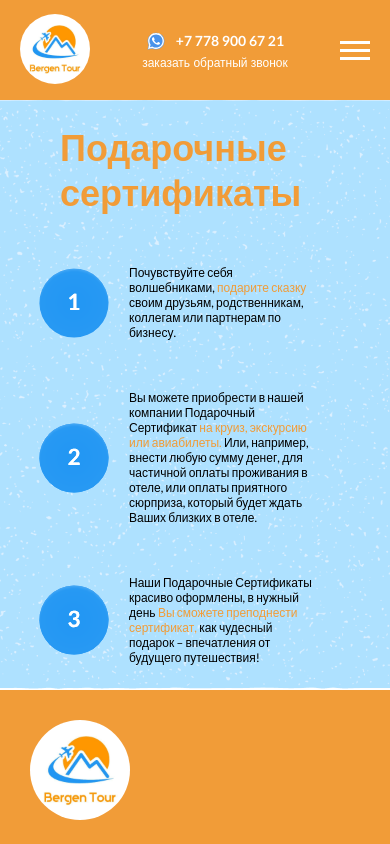
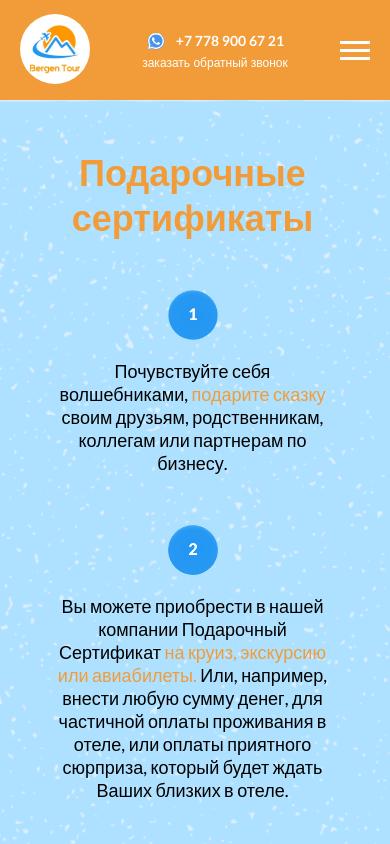
Before and after one commit to dariaSDemidova/Bergen-Tour, a React (Vite) app: page /certificates in a window 390 px wide. Shown: the top 844 px of the page. Built offline with nearby package versions, Linux system fonts and the light colour scheme.

Commit message:
fix adaptive of certificate page

```diff
--- a/src/pages/Certificates/Certificates.jsx
+++ b/src/pages/Certificates/Certificates.jsx
@@ -1,12 +1,14 @@
 import './Certificates.scss';
+
 import number1 from "../../assets/icons/number1.svg"
 import number2 from "../../assets/icons/number2.svg"
 import number3 from "../../assets/icons/number3.svg"
+
 const Certificates = () => {
     return (
         <main>
             <section className="cert">
-        <div className="container">
+                <div className="cert-container">
                     <h1 className="certificates">Подарочные сертификаты</h1>
                     <div className="box box1">
                         <img className="number" src={number1} alt="number1"/>
--- a/src/pages/Certificates/Certificates.scss
+++ b/src/pages/Certificates/Certificates.scss
@@ -1,87 +1,91 @@
-
 @import '../../styles/mixins';
 
 .cert {
   background: url('../../assets/images/backgroundCertificates.png') center center/cover no-repeat;
-    background-repeat: no-repeat;
-    background-position: center;
-    background-size: cover;
 
-      @media screen and (max-width: 768px) {
-        font-size: 10px;
-      }
-       @media screen and (max-width: 425px) {
-        font-size: 14px;
-      }
-}
-
-.container {
+  &-container {
     display: flex;
     flex-direction: column;
     gap: 50px;
-    width: 90vw;
-    @media screen and (min-width: 2560px) {
-        font-size: 40px;
-      }
-      @media screen and (max-width: 1024px) {
-        /* стили для планшета в альбомной ориентации */
-        margin-right: 5px;
-        font-size: 40px;
-        align-items: center;
+    padding: 100px 200px;
+
+    @media screen and (max-width: 1440px) {
+      padding: 100px;
     }
 
-      @media screen and (max-width: 425px) {
-        font-size: 14px;
+    @media screen and (max-width: 1024px) {
+      margin-right: 5px;
+      align-items: center;
+      padding: 50px;
     }
-      @media screen and (max-width: 768px) {
-        font-size: 10px;
+
+    @media screen and (max-width: 375px) {
+      padding: 30px;
+      gap: 30px;
     }
   }
-
+}
 
 .box {
   display: flex;
   justify-content: flex-start;
   align-items: center;
   gap: 20px;
-    width: 70vw;
+
+  @media screen and (max-width: 425px) {
+    flex-direction: column;
+    justify-content: center;
+    text-align: center;
+  }
 
   &-text {
     @include text-styles(32px, 400, $black-color);
+
     @media screen and (max-width: 768px) {
-
       font-size: 24px;
     }
+
     @media screen and (max-width: 425px) {
-                   font-size: 12px;
+      font-size: 18px;
     }
+
     &-orange {
       color: $orange-color;
     }
-
   }
-
 }
 
 .certificates {
   @include text-styles(40px, 700, $orange-color);
+
   @media screen and (max-width: 768px) {
-     margin-left:50px;
     font-size: 36px;
+    text-align: center;
+  }
+
+  @media screen and (max-width: 375px) {
+    font-size: 32px;
   }
 }
 
 .number {
   max-width: 170px;
   max-height: 170px;
+
   @media screen and (max-width: 768px) {
     max-width: 70px;
     max-height: 70px;
+  }
+
+  @media screen and (max-width: 425px) {
+    max-width: 50px;
+    max-height: 50px;
   }
 }
 
 .box2 {
   margin-left: 70px;
+
   @media screen and (max-width: 768px) {
     margin-left: 0px;
   }
@@ -89,6 +93,7 @@
 
 .box3 {
   margin-left: 130px;
+
   @media screen and (max-width: 768px) {
     margin-left: 0px;
   }
```
Lines whose indentation alone changed are shown as unchanged.
